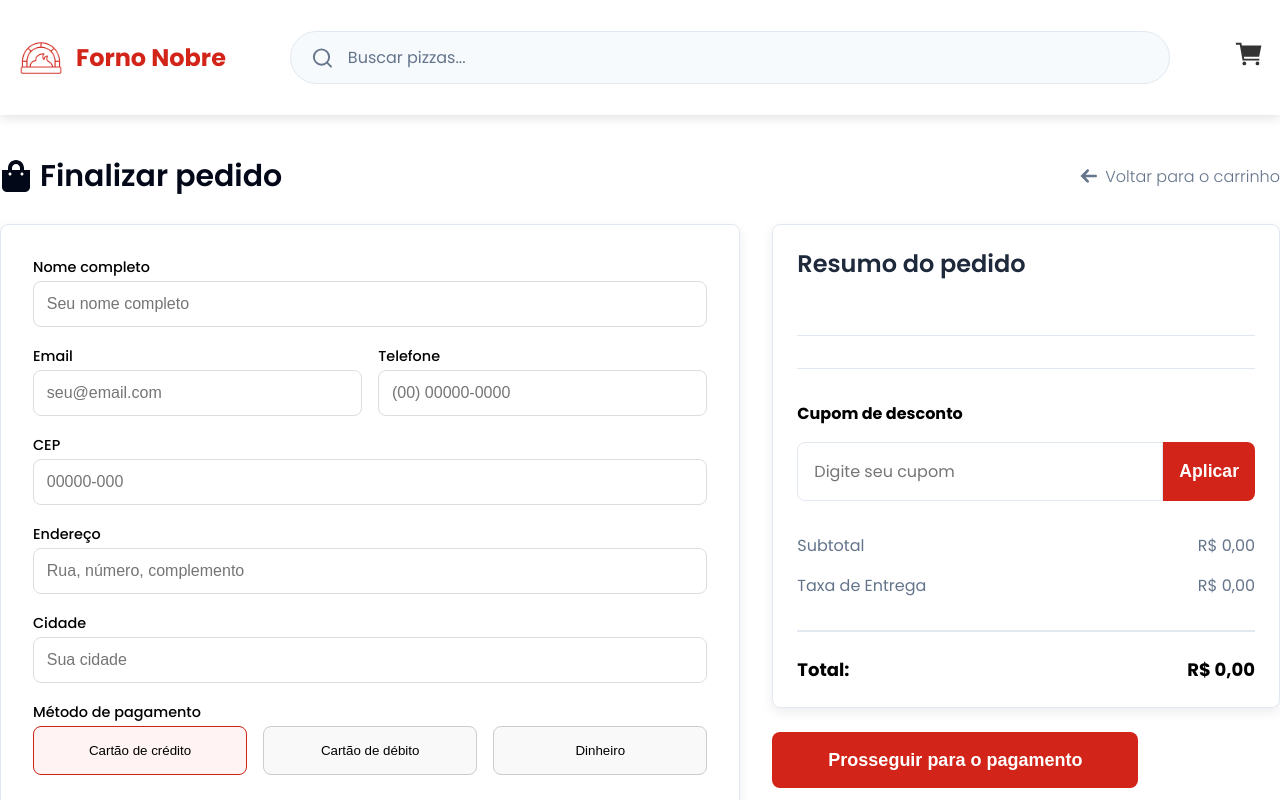
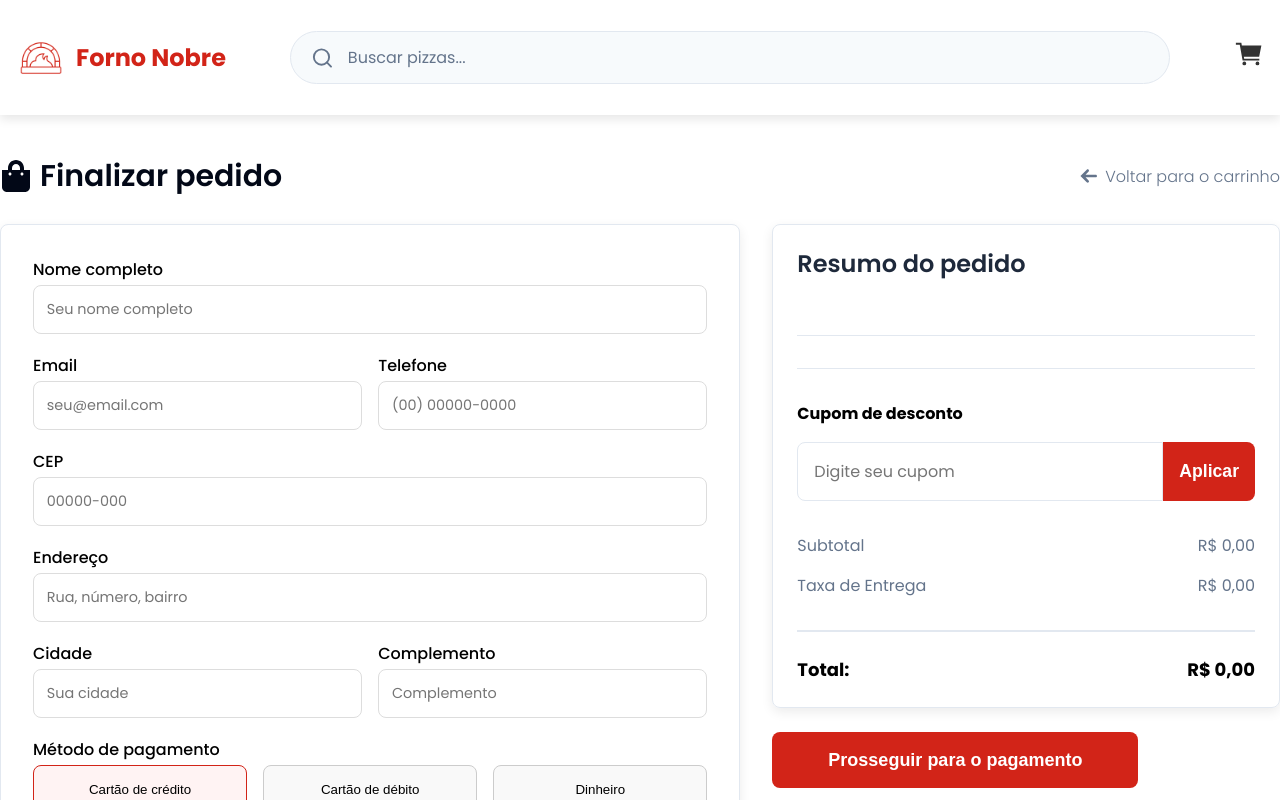
Before and after one commit to GGhiaroni/forno-nobre, a React (Vite) app: page /checkout in a window 1280 px wide. Shown: the top 800 px of the page. Built offline with nearby package versions, Linux system fonts and the light colour scheme.

Commit message:
comecando a fazer o fetch no vicep

```diff
--- a/src/Pages/Checkout.jsx
+++ b/src/Pages/Checkout.jsx
@@ -1,10 +1,12 @@
 import { observer } from "mobx-react-lite";
+import { useState } from "react";
 import { FaShoppingBag } from "react-icons/fa";
 import { TiArrowLeft } from "react-icons/ti";
 import { Link } from "react-router-dom";
 import styled from "styled-components";
 import ResumoPedido from "../Componentes/ResumoPedido";
 import { useStoreContext } from "../mobx/StoreContext";
+import buscarCep from "../utils/buscarCep";
 
 const ContainerPrincipal = styled.div`
   width: 100%;
@@ -86,7 +88,6 @@ const FormularioEntrega = styled.form`
   border-radius: 8px;
   box-shadow: 0 4px 12px rgba(0, 0, 0, 0.08);
   border: 1px solid var(--cor-cinza-claro-extra);
-
   display: flex;
   flex-direction: column;
   gap: 1.2rem;
@@ -95,7 +96,8 @@ const FormularioEntrega = styled.form`
     padding: 0.8rem;
     border: 1px solid #ddd;
     border-radius: 8px;
-    font-size: 1rem;
+    font-size: 0.9rem;
+    font-family: "Poppins";
   }
 
   .metodo-pagamento {
@@ -131,7 +133,7 @@ const FormularioEntrega = styled.form`
 `;
 
 const Label = styled.label`
-  font-size: 0.9rem;
+  font-size: 1rem;
   font-weight: 500;
   margin-bottom: 0.2rem;
   display: inline-block;
@@ -157,6 +159,10 @@ const LinhaDupla = styled.div`
 
 const Checkout = observer(() => {
   const { carrinhoStore } = useStoreContext();
+
+  const [cep, setCep] = useState("");
+  const [endereco, setEndereco] = useState("");
+  const [cidade, setCidade] = useState("");
 
   return (
     <ContainerPrincipal>
@@ -194,7 +200,20 @@ const Checkout = observer(() => {
 
           <ContainerLabelInput>
             <Label htmlFor="cep">CEP</Label>
-            <input id="cep" type="text" placeholder="00000-000" />
+            <input
+              id="cep"
+              type="text"
+              placeholder="00000-000"
+              value={cep}
+              onChange={(e) => setCep(e.target.value)}
+              onBlur={async () => {
+                const dadosCep = await buscarCep(cep);
+                if (dadosCep) {
+                  setEndereco(dadosCep.logradouro || "");
+                  setCidade(dadosCep.localidade || "");
+                }
+              }}
+            />
           </ContainerLabelInput>
 
           <ContainerLabelInput>
@@ -202,14 +221,28 @@ const Checkout = observer(() => {
             <input
               id="endereco"
               type="text"
-              placeholder="Rua, número, complemento"
+              placeholder="Rua, número, bairro"
+              value={endereco}
+              onChange={(e) => setEndereco(e.target.value)}
             />
           </ContainerLabelInput>
 
-          <ContainerLabelInput>
-            <Label htmlFor="cidade">Cidade</Label>
-            <input id="cidade" type="text" placeholder="Sua cidade" />
-          </ContainerLabelInput>
+          <LinhaDupla>
+            <ContainerLabelInput>
+              <Label htmlFor="cidade">Cidade</Label>
+              <input
+                id="cidade"
+                type="text"
+                placeholder="Sua cidade"
+                value={cidade}
+                onChange={(e) => setCidade(e.target.value)}
+              />
+            </ContainerLabelInput>
+            <ContainerLabelInput>
+              <Label htmlFor="complemento">Complemento</Label>
+              <input id="complemento" type="text" placeholder="Complemento" />
+            </ContainerLabelInput>
+          </LinhaDupla>
 
           <ContainerLabelInput>
             <Label>Método de pagamento</Label>
--- /dev/null
+++ b/src/utils/buscarCep.js
@@ -0,0 +1,20 @@
+import { toast } from "sonner";
+
+const buscarCep = async (cep) => {
+  try {
+    const response = await fetch(`https://viacep.com.br/ws/${cep}/json/`);
+    const data = await response.json();
+
+    if (data.erro) {
+      toast.error("CEP não encontrado! ⚠️");
+      return null;
+    }
+
+    return data;
+  } catch (error) {
+    toast.error("Erro ao buscar o endereço! ⚠️", error);
+    return null;
+  }
+};
+
+export default buscarCep;
```
